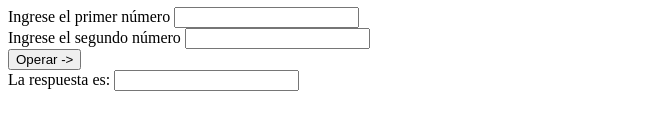
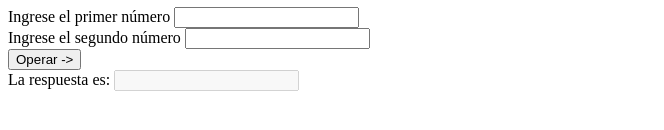
Before and after one commit to mtecun2016228/IN5BM-Mtecun2016228, a plain HTML site: page index.html in a window 1280 px wide. Shown: the part 120-250 px from the top of the page, without its empty margins (0-664 px from the left). Drawn offline with Linux system fonts and the light colour scheme.

Commit message:
Desabilitamos el label de respuesta

```diff
--- a/index.html
+++ b/index.html
@@ -19,12 +19,11 @@
 
         <input type="button" onclick="suma()" value="Operar ->"><br>
         <label for="resultado">La respuesta es:</label>
-        <input type="text" id="num3"><br>
+        <input type="text" id="num3" disabled><br>
     </form>
 
     <script>
         var n1, n2, result;
-
         function suma(){
             n1 = num1.value * 1;
             n2 = num2.value * 1;
```
